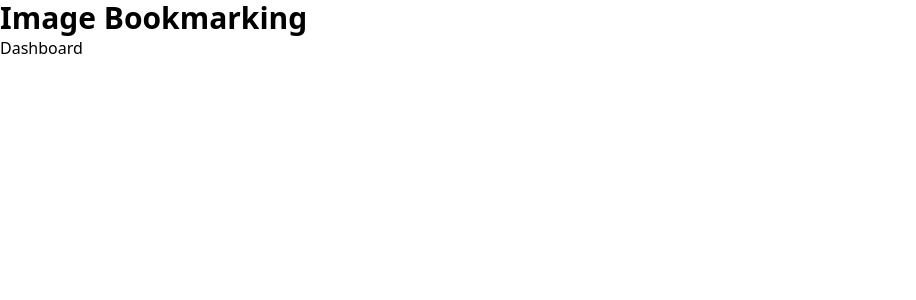
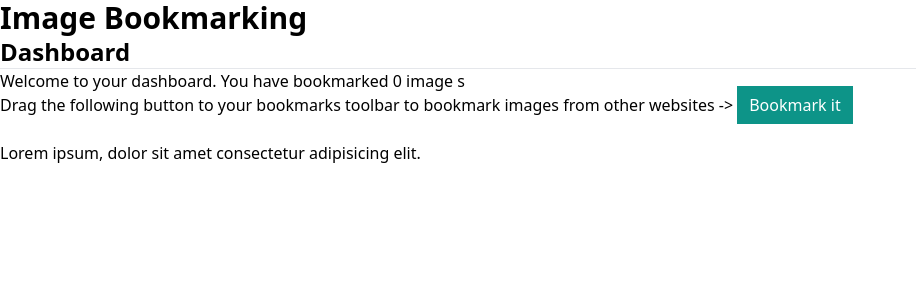
Before and after one commit to matrix-bro/image-bookmark, a Django app: page /dashboard/ in a window 1280 px wide. Shown: the top 300 px of the page, without its empty margins (0-916 px from the left). Run offline with Django 4.2, Linux system fonts and the light colour scheme; the visitor is signed in with stand-in values (Sample User, id 1); data that the repository does not hold is empty.

Commit message:
feat: added bookmarklet launcher to the user dashboard

```diff
--- a/account/templates/account/dashboard.html
+++ b/account/templates/account/dashboard.html
@@ -3,6 +3,13 @@
 {% block title %} Dashboard {% endblock %}
 
 {% block content %}
-    <h2>Dashboard</h2>
-
+    <h2 class="text-2xl font-semibold border-b">Dashboard</h2>
+    {% with total_images_created=request.user.images_created.count %}
+        <p>Welcome to your dashboard. You have bookmarked {{ total_images_created }} image {{ total_images_created|pluralize }}</p>
+    {% endwith %}
+    <p>Drag the following button to your bookmarks toolbar to bookmark images from other websites ->
+        <a href="javascript:{% include 'app/bookmarklet_launcher.js' %}" class="bg-teal-600 py-2 px-3 text-white">Bookmark it</a>
+    </p>
+    <br>
+    <p>Lorem ipsum, dolor sit amet consectetur adipisicing elit.</p>
 {% endblock %}
--- a/static/src/styles.css
+++ b/static/src/styles.css
@@ -652,10 +574,8 @@ video {
   margin-bottom: calc(0.75rem * var(--tw-space-y-reverse));
 }
 
-.space-y-2 > :not([hidden]) ~ :not([hidden]) {
-  --tw-space-y-reverse: 0;
-  margin-top: calc(0.5rem * calc(1 - var(--tw-space-y-reverse)));
-  margin-bottom: calc(0.5rem * var(--tw-space-y-reverse));
+.border-b {
+  border-bottom-width: 1px;
 }
 
 .bg-gray-200 {
@@ -671,6 +591,21 @@ video {
 .bg-teal-300 {
   --tw-bg-opacity: 1;
   background-color: rgb(94 234 212 / var(--tw-bg-opacity));
+}
+
+.bg-teal-400 {
+  --tw-bg-opacity: 1;
+  background-color: rgb(45 212 191 / var(--tw-bg-opacity));
+}
+
+.bg-teal-500 {
+  --tw-bg-opacity: 1;
+  background-color: rgb(20 184 166 / var(--tw-bg-opacity));
+}
+
+.bg-teal-600 {
+  --tw-bg-opacity: 1;
+  background-color: rgb(13 148 136 / var(--tw-bg-opacity));
 }
 
 .p-3 {
@@ -692,6 +627,20 @@ video {
   line-height: 2.25rem;
 }
 
+.text-2xl {
+  font-size: 1.5rem;
+  line-height: 2rem;
+}
+
 .font-bold {
   font-weight: 700;
 }
+
+.font-semibold {
+  font-weight: 600;
+}
+
+.text-white {
+  --tw-text-opacity: 1;
+  color: rgb(255 255 255 / var(--tw-text-opacity));
+}
```
Also changed, not shown: other parts of static/src/styles.css (+0 -78 lines).
